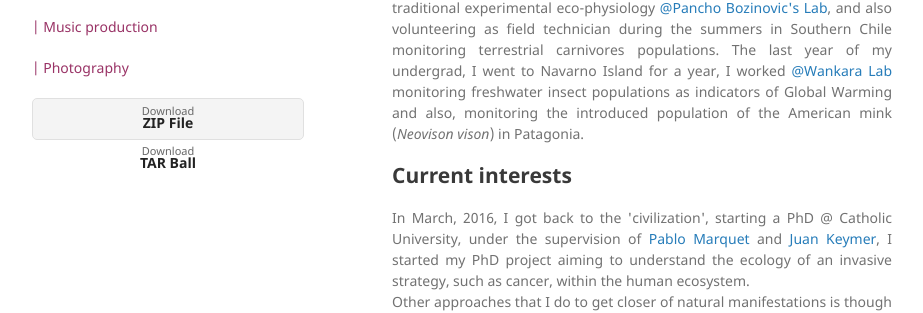
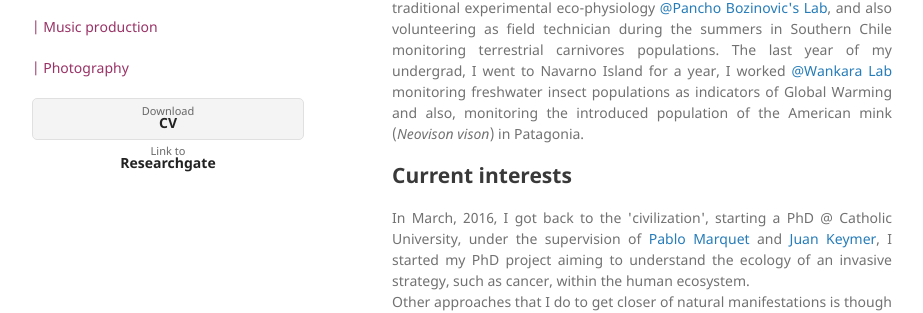
Before and after one commit to SimonCastillo/simoncastillo.github.io, a Jekyll site: the page built from index.md, in a window 1280 px wide. Shown: the part 300-613 px from the top of the page, without its empty margins (178-1101 px from the left). Built offline with Jekyll 4.4.1, drawn with Linux system fonts in a browser that asks for light colours; our own code applies the rules of GitHub Pages for plain Markdown files.

Commit message:
Update default.html

```diff
--- a/_layouts/default.html
+++ b/_layouts/default.html
@@ -31,8 +31,8 @@
 
         {% if site.show_downloads %}
           <ul>
-            <a href="{{ site.github.zip_url }}">Download <strong>ZIP File</strong></a>
-            <a href="{{ site.github.tar_url }}">Download <strong>TAR Ball</strong></a>
+            <a href="{{ site.github.zip_url }}">Download <strong>CV</strong></a>
+            <a href="https://www.researchgate.net/profile/Simon_Castillo2">Link to <strong>Researchgate</strong></a>
           </ul>
         {% endif %}
       </header>
```
